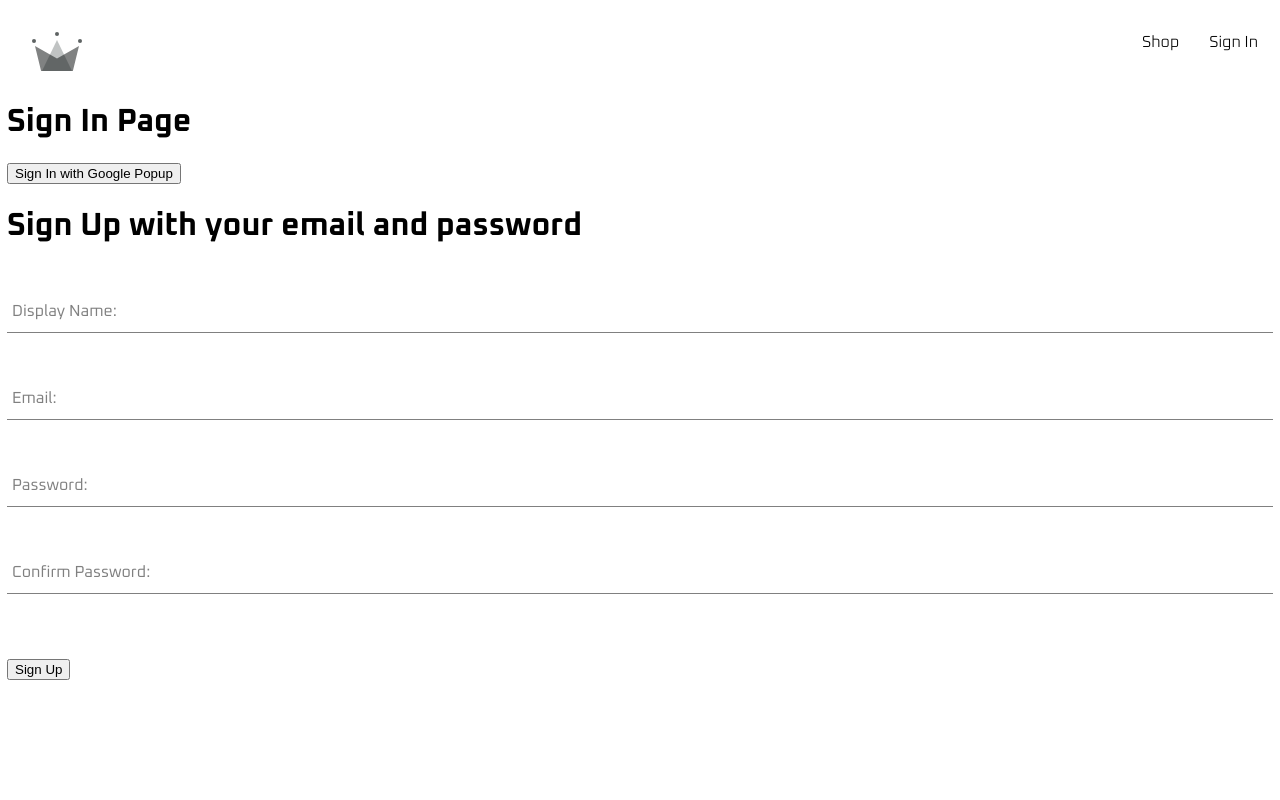
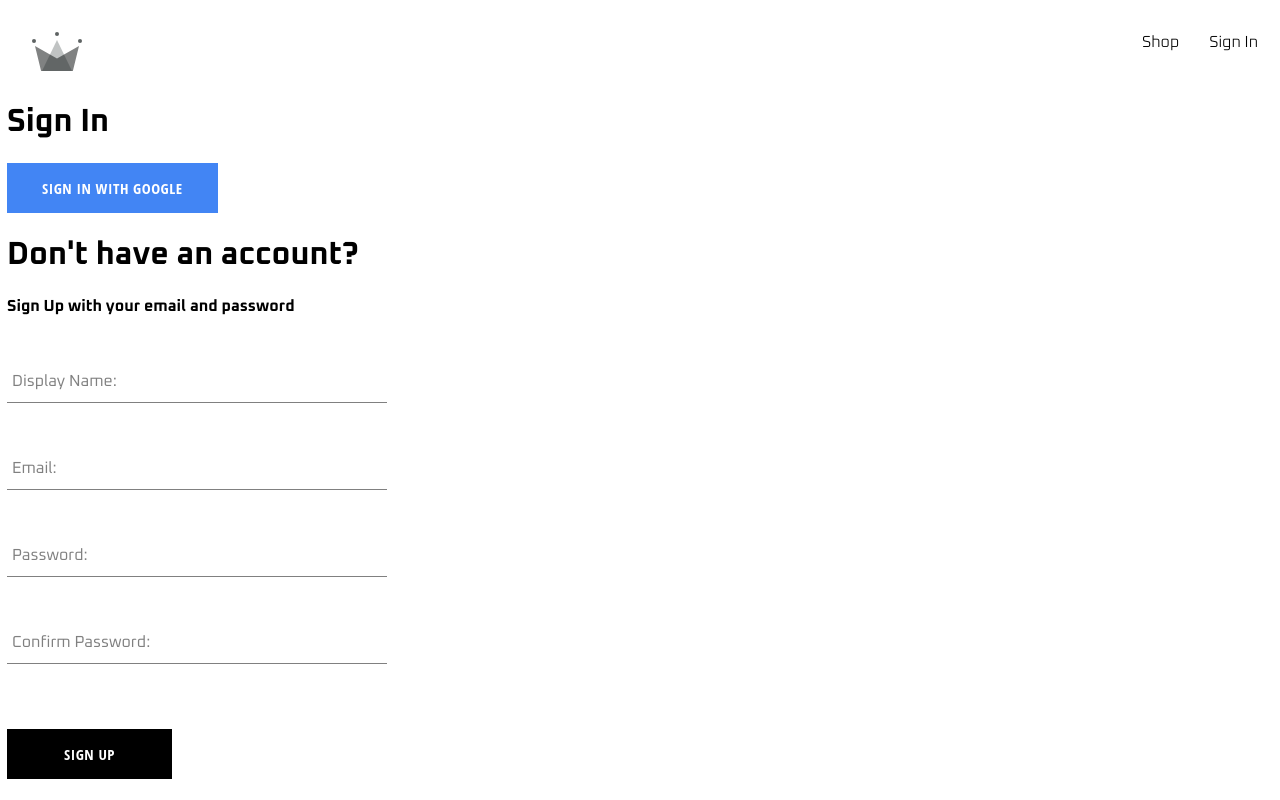
Before and after one commit to vineeshkalarickal/crwn-clothing-v2, a React (Create React App) app: page /sign-in in a window 1280 px wide. Built offline with nearby package versions, Linux system fonts and the light colour scheme; a web font is replaced by a local one.

Commit message:
Button styles

```diff
--- /dev/null
+++ b/src/components/button/button.component.jsx
@@ -0,0 +1,18 @@
+import "./button.styles.scss";
+
+const BUTTON_TYPE_CLASSES = {
+  google: "google-sign-in",
+  inverted: "inverted",
+};
+const Button = ({ children, buttonType, ...otherProps }) => {
+  return (
+    <button
+      className={`button-container ${BUTTON_TYPE_CLASSES[buttonType]}`}
+      {...otherProps}
+    >
+      {children}
+    </button>
+  );
+};
+
+export default Button;
--- a/src/components/sign-in/sign-in.component.jsx
+++ b/src/components/sign-in/sign-in.component.jsx
@@ -8,6 +8,7 @@
   createUserDocumentFromAuth,
 } from "../../utils/firebase/firebase.utils";
 import SignUpForm from "../sign-up-form/sign-up-form.component";
+import Button from "../button/button.component.jsx";
 
 const SignIn = () => {
   const logGoogleUser = async () => {
@@ -29,16 +30,19 @@
   //   }
   // }, []);
 
-
-
   return (
-    <div>
-      <h1>Sign In Page</h1>
-      <button onClick={logGoogleUser}>Sign In with Google Popup</button>
+    <div className="sign-in-container">
+      <h1>Sign In</h1>
+      <Button
+        className="button-container google-sign-in"
+        onClick={logGoogleUser}
+      >
+        Sign In with Google
+      </Button>
       {/* <button onClick={signInWithGoogleRedirect}>Sign In with Google Redirect</button> */}
       <SignUpForm />
     </div>
   );
-}
+};
 
 export default SignIn;
--- a/src/components/sign-up-form/sign-up-form.component.jsx
+++ b/src/components/sign-up-form/sign-up-form.component.jsx
@@ -1,5 +1,7 @@
 import { useState } from "react";
 import FormInput from "../form-input/form-input.component.jsx";
+import Button from "../button/button.component.jsx";
+import "./sign-up-form.styles.scss";
 
 import {
   createAuthUserWithEmailAndPassword,
@@ -60,8 +62,9 @@
 so add it onChange = {handleChange}
 */
   return (
-    <div>
-      <h1>Sign Up with your email and password</h1>
+    <div className="sign-up-container">
+      <h1>Don't have an account?</h1>
+      <h4>Sign Up with your email and password</h4>
       <form onSubmit={handleSubmit}>
         <FormInput
           label="Display Name"
@@ -105,7 +108,7 @@
         />
 
         <br />
-        <button type="submit">Sign Up</button>
+        <Button type="submit">Sign Up</Button>
       </form>
     </div>
   );
--- /dev/null
+++ b/src/components/sign-up-form/sign-up-form.styles.scss
@@ -0,0 +1,8 @@
+.sign-up-container{
+  display: text;
+  flex-direction: column;
+  width: 380px;
+  h2{
+    margin: 10px 0;
+  }
+}
```
